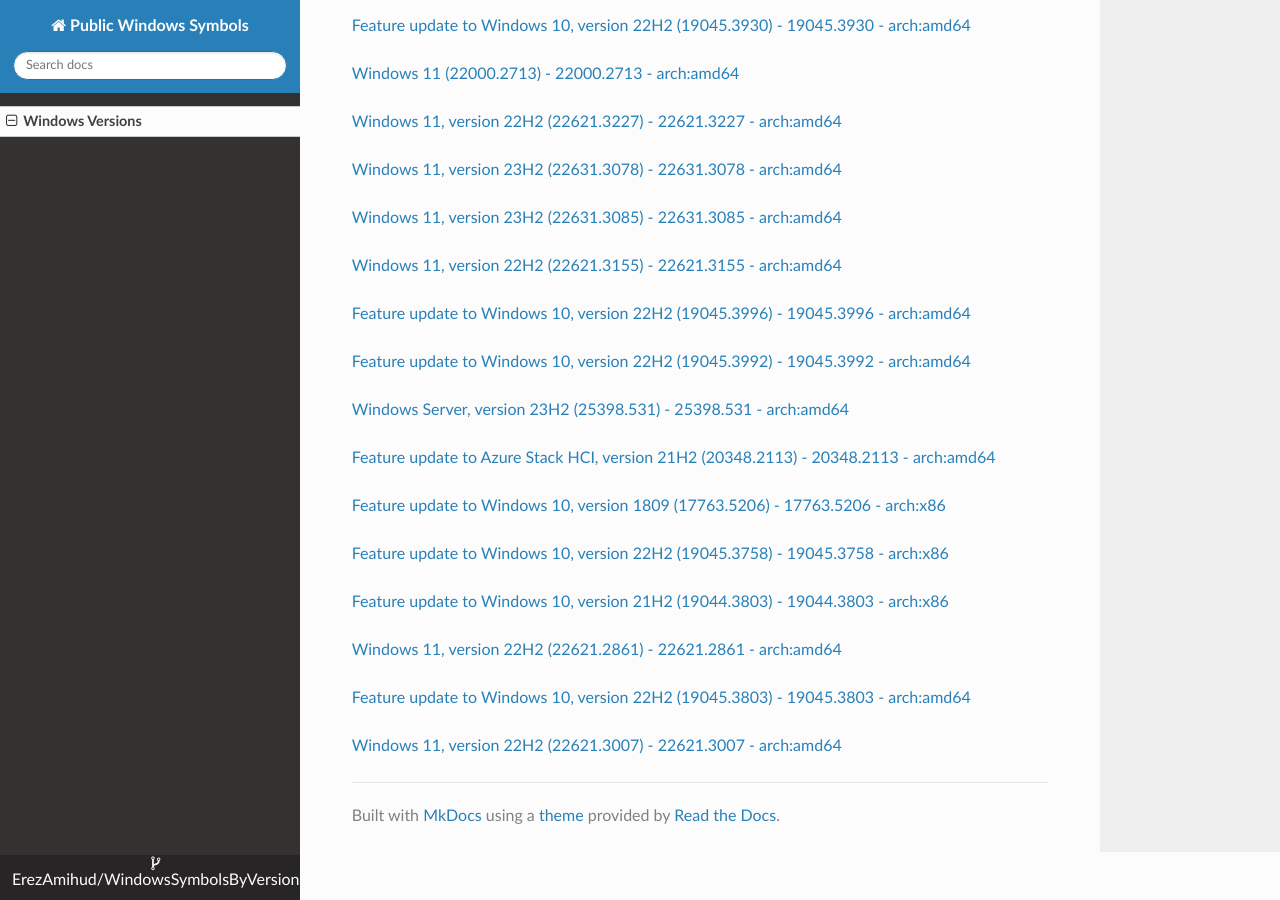
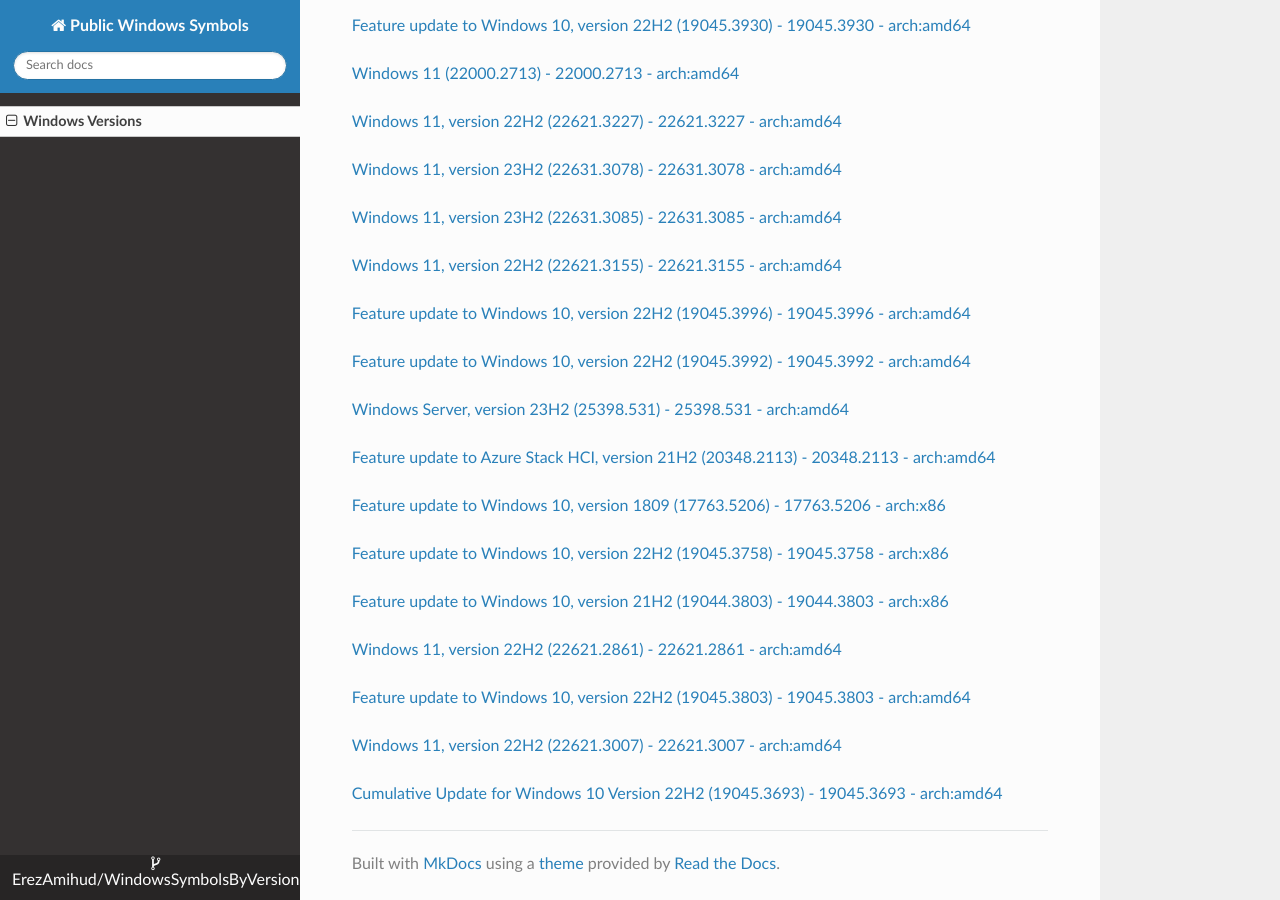
Before and after one commit to ErezAmihud/WindowsSymbolsByVersion, an MkDocs documentation site: the page built from docs/index.md, in a window 1280 px wide and 900 px high, scrolled down 19901 px. Built offline with MkDocs 1.6.1, drawn with Linux system fonts in a browser that asks for light colours; nearby versions of some CDN libraries.

Commit message:
Automated commit, add manifest for ed138d1a-9e5a-4338-ab55-6827321a570a

```diff
--- a/docs/index.md
+++ b/docs/index.md
@@ -1105,3 +1105,6 @@
 
 
 [Windows 11, version 22H2 (22621.3007) - 22621.3007 - arch:amd64](https://github.com/ErezAmihud/WindowsSymbolsByVersion/blob/main/manifests/7eb972cf-1897-4ee1-9b75-09fb001a7be4.manifest)
+
+
+[Cumulative Update for Windows 10 Version 22H2 (19045.3693) - 19045.3693 - arch:amd64](https://github.com/ErezAmihud/WindowsSymbolsByVersion/blob/main/manifests/ed138d1a-9e5a-4338-ab55-6827321a570a.manifest)
```
Also changed, not shown: process_builds.json (+1 -1 lines), 1 other file.
